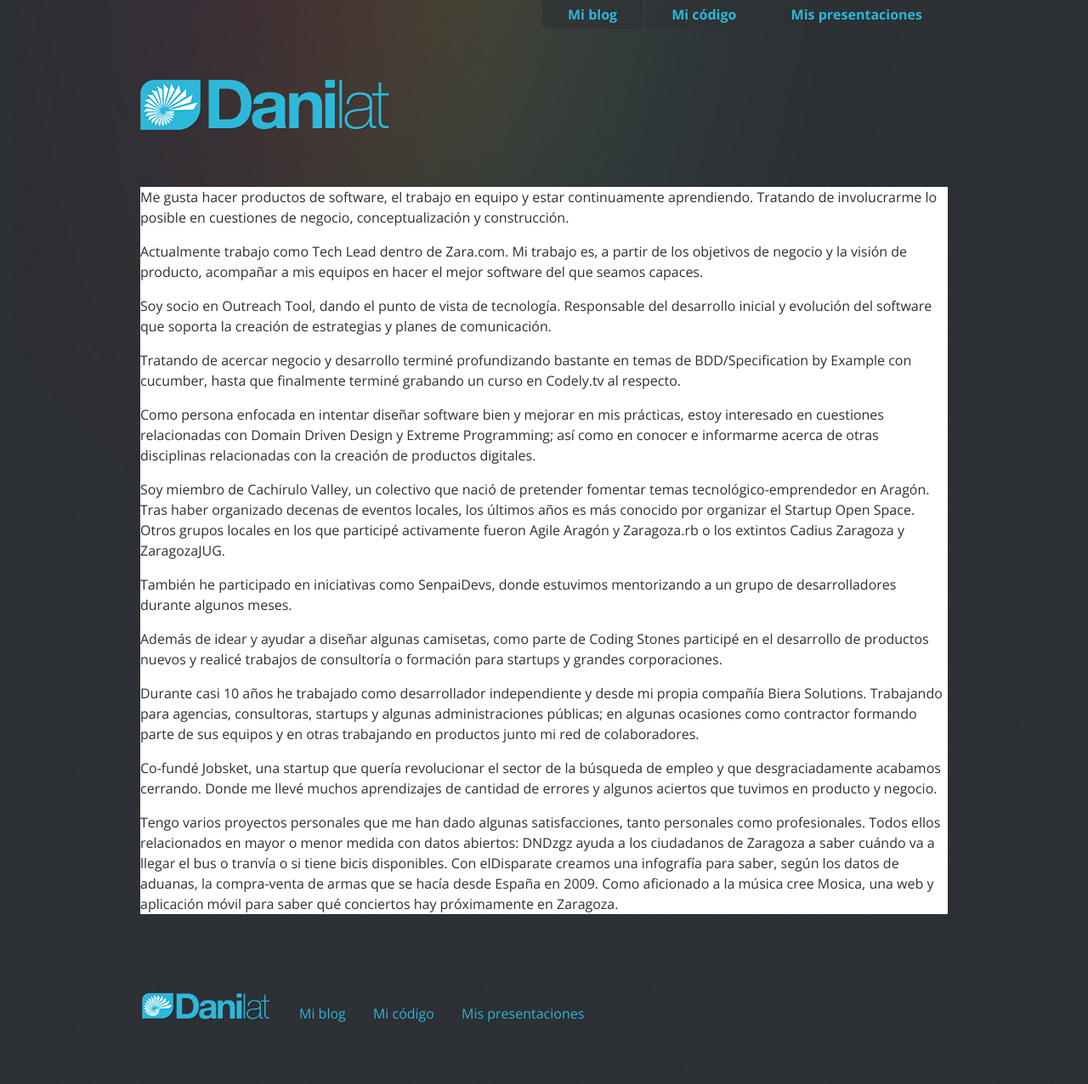
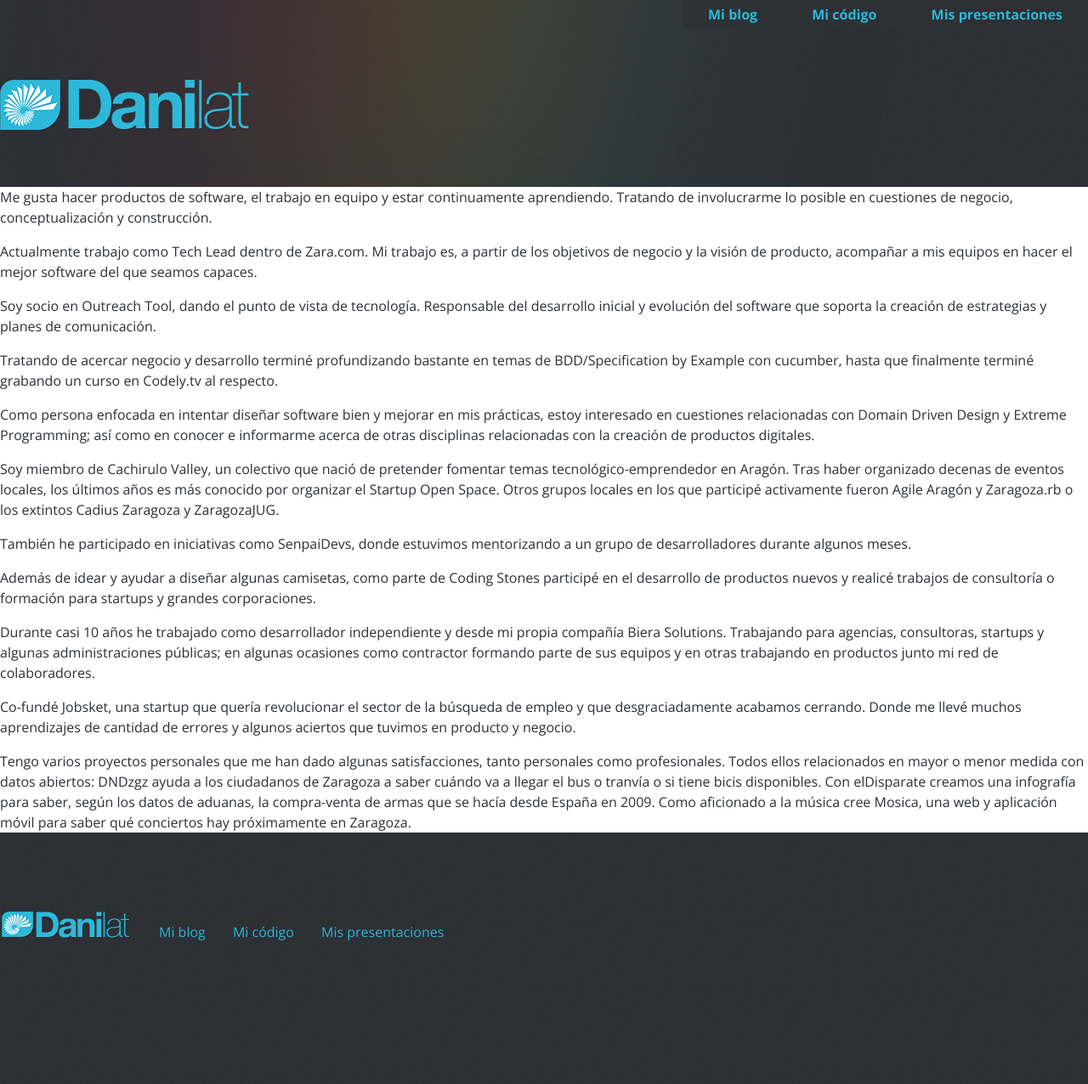
Before and after one commit to danilat/danilat.github.io, a Jekyll site: the page built from index.html, in a window 1280 px wide. Shown: the whole page at 85% size. Built offline with Jekyll 4.4.1, drawn with Linux system fonts in a browser that asks for light colours; comment, search, counter and statistics services are not loaded; after the commit the page ends 1180 px from its top, so only the background shows below that.

Commit message:
Now we are using sass instead less and the generated css

```diff
--- a/css/main.less
+++ b/css/main.scss
@@ -1,3 +1,6 @@
+---
+---
+
 /* ==========================================================================
    HTML5 Boilerplate styles - h5bp.com (generated via initializr.com)
    ========================================================================== */
@@ -46,37 +49,37 @@ textarea {
    Author's custom styles
    ========================================================================== */
 
-@blue: #2DB8DA;
-@green: #A9C73F;
+$blue: #2DB8DA;
+$green: #A9C73F;
 
 a{
     text-decoration: none;
-    color: @blue;
+    color: $blue;
     &:hover{
-        color: @green;
+        color: $green;
     }
 }
 
-.rounded-corners(@tl: 5px, @tr: 5px, @br: 5px, @bl: 5px) {
-        -webkit-border-radius: @tl @tr @br @bl;
-        -moz-border-radius: @tl @tr @br @bl;
-        border-radius: @tl @tr @br @bl;
+@mixin rounded-corners($tl: 5px, $tr: 5px, $br: 5px, $bl: 5px){
+        -webkit-border-radius: $tl $tr $br $bl;
+        -moz-border-radius: $tl $tr $br $bl;
+        border-radius: $tl $tr $br $bl;
 }
 
-.box-shadow(@horizontal:0, @vertical:1px, @blur:2px, @color) {
-  -webkit-box-shadow: @horizontal @vertical @blur @color;
-  -moz-box-shadow: @horizontal @vertical @blur @color;
-  box-shadow: @horizontal @vertical @blur @color;
+@mixin box-shadow($color, $horizontal:0, $vertical:1px, $blur:2px){
+  -webkit-box-shadow: $horizontal $vertical $blur $color;
+  -moz-box-shadow: $horizontal $vertical $blur $color;
+  box-shadow: $horizontal $vertical $blur $color;
 }
-.inner-shadow(@horizontal:0, @vertical:1px, @blur:2px, @alpha: 0.4) {
-  -webkit-box-shadow: inset @horizontal @vertical @blur rgba(0, 0, 0, @alpha);
-  -moz-box-shadow: inset @horizontal @vertical @blur rgba(0, 0, 0, @alpha);
-  box-shadow: inset @horizontal @vertical @blur rgba(0, 0, 0, @alpha);
+@mixin inner-shadow($horizontal:0, $vertical:1px, $blur:2px, $alpha: 0.4){
+  -webkit-box-shadow: inset $horizontal $vertical $blur rgba(0, 0, 0, $alpha);
+  -moz-box-shadow: inset $horizontal $vertical $blur rgba(0, 0, 0, $alpha);
+  box-shadow: inset $horizontal $vertical $blur rgba(0, 0, 0, $alpha);
 }
-.transition(@type: all, @delay: 0.3s){
-    -webkit-transition: @type @delay;
-    -moz-transition:    @type @delay;
-    -o-transition:      @type @delay;
+@mixin transition($type: all, $delay: 0.3s){
+    -webkit-transition: $type $delay;
+    -moz-transition:    $type $delay;
+    -o-transition:      $type $delay;
 }
 
 body{
@@ -90,7 +93,6 @@ body{
     background: transparent url(../img/bg.png) center top no-repeat;
 }
 .container{
-    max-width: 950px;
     margin: 0 auto;
 }//.container
 
@@ -134,12 +136,12 @@ body{
             }
             &:first-child{
                 a{
-                    .rounded-corners(0px, 0px, 0px, 5px);
+                    @include rounded-corners(0px, 0px, 0px, 5px);
                 }
             }
             &:last-child{
                 a{
-                    .rounded-corners(0px, 0px, 5px, 0px);
+                    @include rounded-corners(0px, 0px, 5px, 0px);
                 }
             }
         }
@@ -168,7 +170,7 @@ body{
         }
         //background-color: RGBA(46.00, 51.00, 54.00, 0.3);
         background-color: RGBA(32.00, 36.00, 40.00, 0.5);
-        .rounded-corners(2px, 2px, 2px, 2px);
+        @include rounded-corners(2px, 2px, 2px, 2px);
         h2.title{
             margin: 0;
             padding: 30px 40px 20px 40px;
@@ -190,7 +192,7 @@ body{
             padding: 30px 40px 30px 40px;
             position: relative;
             overflow: hidden;
-            .transition(all, 0.5s);
+            @include transition(all, 0.5s);
             span.ir{
                 display: none;
                 position: absolute;
@@ -210,8 +212,8 @@ body{
                 img{
                     max-width: 100%;
                     height: auto;
-                    .rounded-corners(3px, 3px, 3px, 3px);
-                    .box-shadow(0px, 0px, 1px, rgba(0,0,0,0.2));
+                    @include rounded-corners(3px, 3px, 3px, 3px);
+                    @include box-shadow(rgba(0,0,0,0.2), 0px, 0px, 1px);
                 }
             }//.img
             .info{
@@ -219,11 +221,11 @@ body{
                 h2{
                     margin: 0;
                     padding: 0;
-                    color: @blue;
+                    color: $blue;
                     font-size: 1.125em;
                     margin-bottom: 10px;
                     text-shadow: 1px 1px 2px rgba(0,0,0,0.5);
-                    .transition(all, 0.5s);
+                    @include transition(all, 0.5s);
                 }
                 p{
                     display: block;
@@ -276,7 +278,7 @@ body{
         }
         a{
             &:hover{
-                color: @green;
+                color: $green;
             }
             &.mail{
                 display: inline-block;
@@ -317,7 +319,7 @@ body{
             padding: 0;
             a{
                 display: block;
-                color: @blue;
+                color: $blue;
                 text-decoration: none;
                 padding: 5px 28px 0px 0px;
                 @media only screen and (max-width: 500px) {
@@ -336,12 +338,12 @@ body{
             }
             &:first-child{
                 a{
-                    .rounded-corners(0px, 0px, 0px, 5px);
+                    @include rounded-corners(0px, 0px, 0px, 5px);
                 }
             }
             &:last-child{
                 a{
-                    .rounded-corners(0px, 0px, 5px, 0px);
+                    @include rounded-corners(0px, 0px, 5px, 0px);
                 }
             }
         }
@@ -422,10 +424,6 @@ body{
         max-width: 100% !important;
     }
 
-    @page {
-        margin: 0.5cm;
-    }
-
     p,
     h2,
     h3 {
```
Also changed, not shown: css/main.css (deleted).
